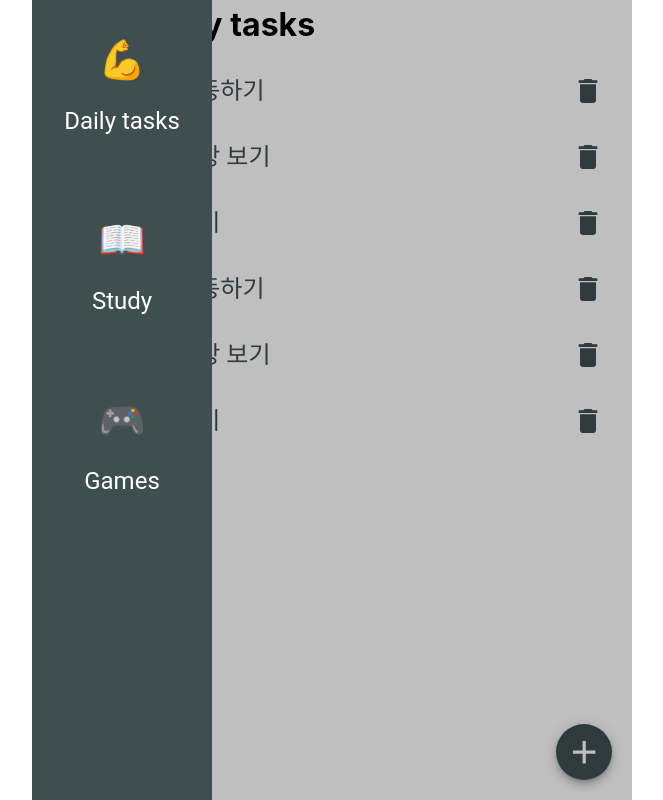
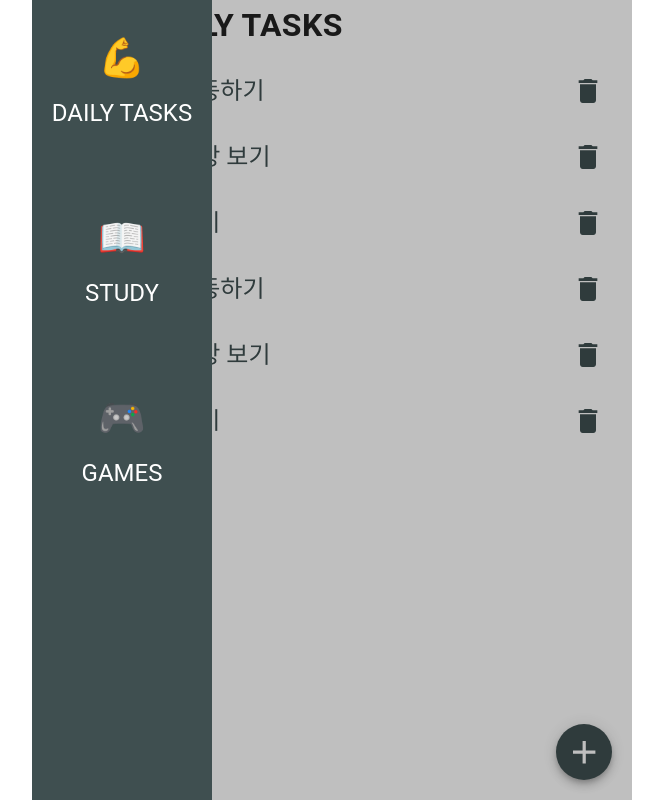
Before and after one commit to SungeunP/ts-todo-app, a React (Create React App) app: page / in a window 1280 px wide. Both pictures are taken after a click on the button 365 px from the left and 25 px from the top of the page. Shown: the whole page, without its empty margins (308-971 px from the left). Built offline with nearby package versions, Linux system fonts and the light colour scheme.

Commit message:
Current implement edit title/icon function
- type/interfaces updated
- User Popover mui component
- Implement edit title function, edit icon function in progress

```diff
--- a/src/App.tsx
+++ b/src/App.tsx
@@ -2,7 +2,7 @@ import { Typography } from '@material-ui/core';
 import TabList from 'components/TabList';
 import SideBar from 'components/SideBar';
 import React, { useEffect, useState } from 'react';
-import Tab from 'types/Tab';
+import Tab, { TTab } from 'types/Tab';
 import Todo, { ITodo } from 'types/Todo';
 import styles from './app.module.scss';
 import Body from './components/body';
@@ -16,51 +16,52 @@ const TODOS_DAILY_TASKS: ITodo[] = [
   new Todo('유튜브 영상 보기', false),
   new Todo('방 청소하기', false),
 ]
+const TODOS_STUDY: ITodo[] = [
+  new Todo('강의 듣기', false),
+]
+const TODOS_GAMES: ITodo[] = [
+  new Todo('Marvel\'s Spider-Man', false),
+  new Todo('Last of us', false),
+  new Todo('롤 그마', false),
+  new Todo('몬헌', false),
+]
 
-const TABS:Tab[] = [
+const TABS:TTab[] = [
   new Tab('💪', 'Daily tasks', TODOS_DAILY_TASKS),
-  new Tab('📖', 'Study', TODOS_DAILY_TASKS),
-  new Tab('🎮', 'Games', TODOS_DAILY_TASKS),
+  new Tab('📖', 'Study', TODOS_STUDY),
+  new Tab('🎮', 'Games', TODOS_GAMES),
 ]
 
 function App() {
 
-  const [ showMenu, setShowMenu ] = useState<boolean>(false)
+  const [ showTab, setShowTab ] = useState<boolean>(false)
 
   // All todo datas
-  const [ tabs, setTabs ] = useState<Tab[]|null>(null)
-  const [ tabSelection, setTabSelection ] = useState<Tab|null>(null)
+  const [ tabs, setTabs ] = useState<TTab[]|null>(null)
+  const [ tabSelection, setTabSelection ] = useState<TTab|null>(null)
   const updateTodos = (todos:Todo[]) => {
     if (tabSelection) {
+      console.log('tabSelection :>> ', tabSelection);
       setTabSelection({...tabSelection,
         todos: todos,
       })
     }
   }
-  // todos (current displayed)
-  // const [ todos, setTodos ] = useState<Todo[]|null>()
-  // const updateCheckedTodo = (id: number, updatedTodo: Todo) => { // Update current checked todo
-  //   setTodos(todos.map((todo: Todo) => {
-  //     if (id === todo.id) {
-  //       return updatedTodo
-  //     }
-  //     return todo
-  //   }))
-  // }
 
   useEffect(() => {
-    setTimeout(() => {
-      setTabs(TABS)
-    }, 300)
+    if (!tabs) { // When initialize
+      setTimeout(() => {
+        setTabs(TABS)
+        if (TABS[0]) { // If tab exist then, binding todos
+          setTabSelection(TABS[0])
+        }
+      }, 300)
+    }
   }, [])
 
   // On initialized `data` state
   useEffect(() => {
-    if (tabs) {
-      if (tabs[0]) { // If tab exist then, binding todos
-        setTabSelection(tabs[0])
-      }
-    }
+
   }, [tabs])
 
   const deleteTodo = (id: number) => {
@@ -104,18 +105,42 @@ function App() {
   }
 
   // On menu clicked in header
-  const onMenuClicked = () => {
-    setShowMenu(true)
+  const onTabClicked = () => {
+    setShowTab(true)
   }
 
   // On SideBar closed
   const onSidebarClose = () => {
-    setShowMenu(false)
+    setShowTab(false)
   }
 
   // On tab clicked
-  const onTabClick = (tab: Tab) => {
-    setTabSelection(tab)
+  const onTabClick = (tab: TTab) => {
+    if (tabs) {
+      const { id:currentTabId } = tabSelection ?? {}
+      const updatedTabs = tabs.map(_tab => (
+        _tab.id === currentTabId ? tabSelection ?? _tab : _tab
+      ))
+
+      setTabs(updatedTabs)
+      setTabSelection(tab)
+    }
+  }
+
+  // On edit title of group
+  const onEditTitle = (editedTitle: string) => {
+    if (tabs && tabSelection) {
+      const updatedTab = {...tabSelection,
+        title: editedTitle,
+      }
+      setTabs(tabs.map(tab => (  // Update state tabs
+        tab.id === tabSelection.id ? updatedTab : tab
+      )))
+      setTabSelection(updatedTab)
+      // console.log('updated :>> ', updated);
+      // console.log('updated', tabSelection.setTitle(editedTitle));
+      // console.log('tabSelection :>> ', tabSelection);
+    }
   }
 
   const todos = tabSelection?.todos ?? null
@@ -123,7 +148,8 @@ function App() {
   return (<>
     <div className={styles.App}>{tabs ? (<>
       <Header tab={tabSelection}
-        onMenuClick={onMenuClicked} />
+        onTabClick={onTabClicked}
+        onEditTitle={onEditTitle} />
       {todos && (
         <Body todos={todos}
           onTodoCreated={onTodoCreated}
@@ -136,12 +162,12 @@ function App() {
     )}
 
 
-    <SideBar open={showMenu}
+    <SideBar open={showTab}
       onClose={onSidebarClose}>
       {tabs ? (
-        <TabList open={showMenu} tabs={tabs}
+        <TabList open={showTab} tabs={tabs}
           onTabClick={onTabClick} />
-      ) : showMenu ? (
+      ) : showTab ? (
         <Typography>Loading ..</Typography>
       ) : <></>}
     </SideBar>
--- /dev/null
+++ b/src/components/IconEditor.module.scss
@@ -0,0 +1,27 @@
+// @import "/src/_colors.scss";
+@import "/src/_app_viewport.scss";
+
+.popover_content {
+  width: 120px;
+
+  /* Popover contents */
+  .edit_title {
+    input {
+      width: $app_width - 158px;
+      height: 50px;
+      line-height: 50px;
+      font-size: 1.4rem;
+      padding: 12px;
+      box-sizing: border-box;
+    }
+  }
+
+  .confirm_button {
+    width: 50px;
+    min-width: unset;
+    height: 50px;
+    padding: 8px;
+    box-sizing: border-box;
+    vertical-align: top;
+  }
+}
--- a/src/components/TabList.module.scss
+++ b/src/components/TabList.module.scss
@@ -20,14 +20,16 @@
     justify-content: space-between;
     width: 100%;
     height: 180px;
-    padding: 36px 12px;
+    padding: 24px 12px;
     text-align: center;
     box-sizing: border-box;
     transition: background-color 0.2s;
     cursor: pointer;
-    &.hover {
-      background-color: #526061;
-    }
+    // &.hover {
+    //   background-color: #526061;
+    // }
+    .label_wrap {
+      width: 100%;
 
       .icon {
         font-size: 2.4rem;
@@ -36,6 +38,10 @@
         line-height: 2.8rem;
         color: #fff;
         margin: 0;
+        overflow: hidden;
+        text-overflow: ellipsis;
+        height: 100px;
       }
     }
   }
+}
--- a/src/components/TabList.tsx
+++ b/src/components/TabList.tsx
@@ -1,7 +1,8 @@
 import React, { useEffect, useState } from 'react';
 import styles from 'components/TabList.module.scss';
-import TTab from 'types/Tab';
+import { TTab } from 'types/Tab';
 import Typography from '@material-ui/core/Typography'
+import Button from 'styled-mui-components/Button';
 
 interface ITabList {
   open: boolean;
@@ -13,7 +14,7 @@ const TabList = ({
   tabs,
   onTabClick,
 }: ITabList) => {
-
+  console.log('tabs :>> ', tabs);
   const _onTabClick = (id: number) => {
     const tab = tabs.find(_tab => _tab.id === id)
     if (tab) {
@@ -32,6 +33,7 @@ const TabList = ({
 }
 
 interface IGroup extends TTab {
+  // setTitle?: any;
   onClick: (id: number) => void;
 }
 const TabItem = ({
@@ -44,14 +46,15 @@ const TabItem = ({
   const [ isHover, setIsHover ] = useState(false)
 
   return (
-    <li className={`${styles.tab} ${isHover ? styles.hover : ''}`}
+    <Button className={`${styles.tab} ${isHover ? styles.hover : ''}`} variant="contained" color="primary"
       onClick={() => onClick(id)}
       onMouseEnter={() => setIsHover(true)}
       onMouseLeave={() => setIsHover(false)}>
-      <div className={styles.icon}>{icon}</div>
-
-      <Typography className={styles.title} variant="h5">{title}</Typography>
-    </li>
+      <div className={styles.label_wrap}>
+        <div className={styles.icon}>{icon}</div>
+        <Typography className={styles.title} variant="h5">{title}</Typography>
+      </div>
+    </Button>
   )
 }
 
--- /dev/null
+++ b/src/components/TitleEditor.module.scss
@@ -0,0 +1,29 @@
+// @import "/src/_colors.scss";
+@import "/src/_app_viewport.scss";
+
+.popover_content {
+  // > * {
+  //   vertical-align: top !important;
+  // }
+
+  /* Popover contents */
+  .edit_title {
+    input {
+      width: $app_width - 158px;
+      height: 50px;
+      line-height: 50px;
+      font-size: 1.4rem;
+      padding: 12px;
+      box-sizing: border-box;
+    }
+  }
+
+  .confirm_button {
+    width: 50px;
+    min-width: unset;
+    height: 50px;
+    padding: 8px;
+    box-sizing: border-box;
+    vertical-align: top;
+  }
+}
--- /dev/null
+++ b/src/components/TitleEditor.tsx
@@ -0,0 +1,84 @@
+import React, { useEffect, useState } from 'react';
+import {
+  Popover,
+  InputBase
+} from '@material-ui/core'
+import Button from 'styled-mui-components/Button'
+import {
+  Check
+} from '@material-ui/icons'
+import styles from 'components/TitleEditor.module.scss'
+
+interface ITitleEditor {
+  open: boolean;
+  anchorEl: Element|null;
+  defaultTitle?: string;
+  onClose: () => void;
+  onConfirm: (editedTitle: string) => void;
+}
+const TitleEditor = ({
+  open,
+  anchorEl = null,
+  defaultTitle = "",
+  onClose,
+  onConfirm,
+}: ITitleEditor) => {
+
+  const [ editingTitle, setEditingTitle ] = useState(defaultTitle)
+  const onChangeEditingTitle = (e: any) => {
+    const { value } = e.currentTarget
+    console.log('value :>> ', value);
+    setEditingTitle(value)
+  }
+
+  // Update `editingTitle` state when update props
+  useEffect(() => {
+    setEditingTitle(defaultTitle)
+  }, [defaultTitle])
+
+  // On close popover
+  const _onClose = () => {
+    onClose()
+  }
+
+  // On click confirm button
+  const onConfirmBtnClicked = () => {
+    onConfirm(editingTitle)
+    _onClose()
+  }
+
+  const onInputKeyPress = (e: any) => {
+    console.log('e.key :>> ', e.key);
+    if (e.key === 'Enter') { // On enter
+      onConfirmBtnClicked()
+    }
+  }
+
+  const placeHolder = editingTitle ? editingTitle : 'Input text to update!'
+
+  return (
+    <Popover className={styles.popover_content} open={open}
+      marginThreshold={0} // Remove margins
+      onClose={_onClose}
+      anchorEl={anchorEl}
+      transformOrigin={{
+        vertical: 'bottom',
+        horizontal: 'left',
+      }}>
+      <InputBase
+        autoFocus={true}
+        value={editingTitle}
+        onChange={onChangeEditingTitle}
+        onKeyPress={onInputKeyPress}
+        className={styles.edit_title}
+        placeholder={placeHolder}
+      />
+      <Button className={styles.confirm_button}
+        onClick={onConfirmBtnClicked}>
+        <Check color="primary" style={{fontSize: '36px'}} />
+      </Button>
+    </Popover>
+  )
+}
+
+export default TitleEditor;
--- a/src/components/header.module.scss
+++ b/src/components/header.module.scss
@@ -22,6 +22,16 @@
     vertical-align: top !important;
   }
 
+  .title_wrap {
+    display: inline-block;
+    width: calc(100% - 50px);
+    padding: 0px 0px 0px 8px;
+    box-sizing: border-box;
+
+    > * {
+      height: 50px;
+    }
+
     .icon {
       width: 50px;
       height: 50px;
@@ -29,15 +39,21 @@
 
     .title {
       display: inline-block;
-    width: calc(100% - 100px);
       line-height: 50px;
+      width: calc(100% - 50px);
+      height: 50px;
       margin: 0px;
-    padding: 0px 12px;
-    font-size: 2rem;
+      padding: 0px 8px;
       font-weight: bold;
       box-sizing: border-box;
-    white-space: nowrap;
+      span {
+        width: 100%;
+        font-size: 2rem;
         overflow: hidden;
         text-overflow: ellipsis;
+        white-space: nowrap;
+        text-align: left;
       }
     }
+  }
+}
--- a/src/components/header.tsx
+++ b/src/components/header.tsx
@@ -1,34 +1,60 @@
-import React from 'react';
+import React, { useState } from 'react';
 import MenuIcon from '@material-ui/icons/Menu';
 import styles from 'components/header.module.scss';
 import Button from '../styled-mui-components/Button';
-import Tab from 'types/Tab';
-import { IconButton } from '@material-ui/core';
+import Tab, { TTab } from 'types/Tab';
+import { Grid, IconButton, Input, InputBase, Popover, TextField, Typography } from '@material-ui/core';
+import { Check } from '@material-ui/icons';
+import TitleEditor from './TitleEditor';
 
 interface IHeader {
-  tab: Tab|null;
-  onMenuClick?: any;
+  tab: TTab|null;
+  onTabClick?: () => void;
+  onEditTitle: (editedTitle: string) => void;
 }
 const Header = ({
   tab,
-  onMenuClick,
+  onTabClick,
+  onEditTitle,
 }: IHeader) => {
+
+  const [ titleAnchorEl, setTitleAnchorEl ] = useState(null)
 
   const {
     icon,
     title,
   } = tab ?? {}
 
+  const onClickTitle = (e: any) => {
+    setTitleAnchorEl(e.currentTarget)
+  }
+
+  const onCloseTitleEditor = () => {
+    setTitleAnchorEl(null)
+  }
+
+  const open = Boolean(titleAnchorEl)
+
   return (
     <div className={styles.header}>
       <Button className={styles.menu} variant="contained" color="primary"
-        onClick={onMenuClick}>
+        onClick={onTabClick}>
         <MenuIcon style={{fontSize: '36px'}} />
       </Button>
-      {tab ? (<>
-        <IconButton className={styles.icon} color="primary">{icon}</IconButton>
-        <span className={styles.title}>{title}</span>
-      </>) : (
+      {tab ? (
+        <div className={styles.title_wrap}>
+          <IconButton className={styles.icon} color="primary">{icon}</IconButton>
+
+          <Button className={styles.title} onClick={onClickTitle}>
+            {title}
+          </Button>
+          <TitleEditor open={open}
+            defaultTitle={title}
+            anchorEl={titleAnchorEl}
+            onClose={onCloseTitleEditor}
+            onConfirm={onEditTitle} />
+        </div>
+      ) : (
         <p> Try create group! </p>
       )}
     </div>
--- a/src/types/Tab.ts
+++ b/src/types/Tab.ts
@@ -16,6 +16,11 @@ class Tab {
     this.title = title
     this.todos = todos
   }
+
+  setTitle(updatedTitle: string) {
+    this.title = updatedTitle
+    return this
+  }
 }
 
 export type TTab = {
@@ -23,6 +28,7 @@ export type TTab = {
   icon: string;
   title: string;
   todos: Todo[];
+  setTitle: (updatedTitle: string) => void;
 }
 
 // Index
```
Also changed, not shown: src/components/IconEditor.tsx (added, +59 -0 lines). Lines whose indentation alone changed are shown as unchanged.
